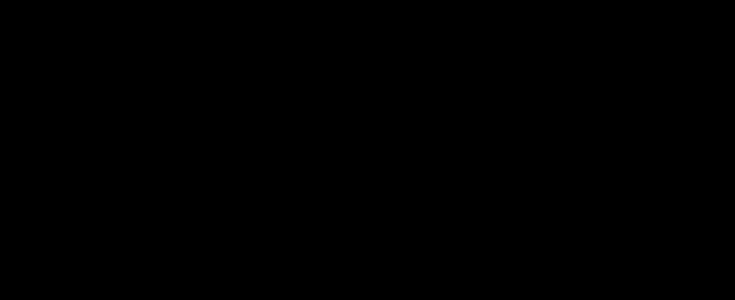
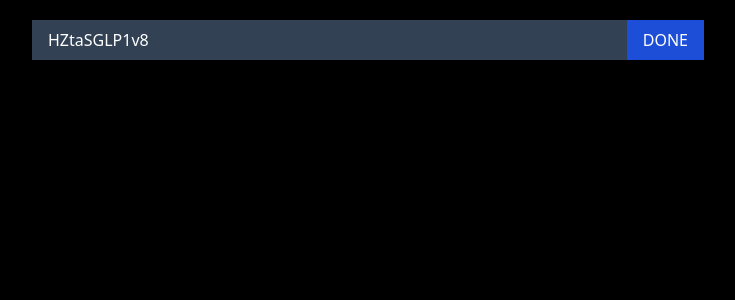
Before and after one commit to bryanjenningz/speaking-practice, a Next.js app: page / in a window 1280 px wide. Shown: the top 300 px of the page, without its empty margins (272-1007 px from the left). Built offline with nearby package versions, Linux system fonts and the light colour scheme.

Commit message:
Load video by ID
Add form with input and button
On submit, load the video by the ID that was entered

```diff
--- a/src/components/YouTube.tsx
+++ b/src/components/YouTube.tsx
@@ -1,11 +1,15 @@
-import { NextPage } from "next";
 import { useEffect, useState } from "react";
+import { classes } from "~/utils/classes";
 
 const YOUTUBE_API_URL = "https://www.youtube.com/iframe_api";
 const YOUTUBE_PLAYER_ID = "__youtube-player__";
-const DEFAULT_YOUTUBE_VIDEO_ID = "M7lc1UVf-VE";
+export const DEFAULT_YOUTUBE_VIDEO_ID = "M7lc1UVf-VE";
 
-type YouTubePlayer = {};
+export type VideoState = "HIDDEN" | "PAUSED" | "PLAYING";
+
+type YouTubePlayer = {
+  loadVideoById: (videoId: string) => void;
+};
 
 declare global {
   interface Window {
@@ -23,41 +27,50 @@
         ): YouTubePlayer;
       };
     };
+    player?: YouTubePlayer;
   }
 }
 
 const getYouTubePlayer = (
   videoId: string
 ): undefined | Promise<YouTubePlayer> => {
-  if (typeof document === "undefined") return;
+  if (typeof window === "undefined") return;
+  if (window.player) return Promise.resolve(window.player);
   const youtubeApiScriptTag = document.createElement("script");
   youtubeApiScriptTag.src = YOUTUBE_API_URL;
   document.body.append(youtubeApiScriptTag);
   return new Promise((resolve) => {
     window.onYouTubeIframeAPIReady = () => {
-      resolve(
-        new window.YT.Player(YOUTUBE_PLAYER_ID, {
-          height: 390,
-          width: 640,
-          videoId,
-          playerVars: { playsinline: 1 },
-        })
-      );
+      const player = new window.YT.Player(YOUTUBE_PLAYER_ID, {
+        height: 390,
+        width: 640,
+        videoId,
+        playerVars: { playsinline: 1 },
+      });
+      window.player = player;
+      resolve(player);
     };
   });
 };
 
 const useYouTubePlayer = () => {
-  const [player, setPlayer] = useState<undefined | YouTubePlayer>();
+  const globalPlayer =
+    typeof window === "undefined" ? undefined : window.player;
+  const [player, setPlayer] = useState<undefined | YouTubePlayer>(globalPlayer);
   useEffect(() => {
     (async () => {
       setPlayer(await getYouTubePlayer(DEFAULT_YOUTUBE_VIDEO_ID));
     })();
-  }, []);
+  }, [globalPlayer]);
   return player;
 };
 
-export const YouTubePlayer: NextPage = () => {
+export const YouTubePlayer = ({ videoState }: { videoState: VideoState }) => {
   const player = useYouTubePlayer();
-  return <div id={YOUTUBE_PLAYER_ID}></div>;
+  return (
+    <div
+      id={YOUTUBE_PLAYER_ID}
+      // className={classes(videoState === "HIDDEN" && "invisible")}
+    ></div>
+  );
 };
--- a/src/pages/index.tsx
+++ b/src/pages/index.tsx
@@ -1,8 +1,15 @@
 import { type NextPage } from "next";
 import Head from "next/head";
-import { YouTubePlayer } from "~/components/YouTube";
+import { useState } from "react";
+import {
+  type VideoState,
+  YouTubePlayer,
+  DEFAULT_YOUTUBE_VIDEO_ID,
+} from "~/components/YouTube";
 
 const Home: NextPage = () => {
+  const [videoState, setVideoState] = useState<VideoState>("HIDDEN");
+  const [videoId, setVideoId] = useState("HZtaSGLP1v8");
   return (
     <>
       <Head>
@@ -15,7 +22,27 @@
       </Head>
       <main className="flex min-h-screen flex-col items-center bg-black">
         <div className="container flex flex-col items-center justify-center gap-12 p-5">
-          <YouTubePlayer />
+          <form
+            className="flex w-full max-w-2xl"
+            onSubmit={(e) => {
+              e.preventDefault();
+              const player = window.player;
+              if (!player) return;
+              player.loadVideoById(videoId);
+              setVideoState("PLAYING");
+            }}
+          >
+            <input
+              className="grow bg-slate-700 px-4 py-2 text-white"
+              value={videoId}
+              onChange={(e) => setVideoId(e.target.value)}
+              placeholder={`Video ID (e.g. ${DEFAULT_YOUTUBE_VIDEO_ID})`}
+            />
+            <button className="bg-blue-700 px-4 py-2 uppercase text-white transition duration-300 hover:bg-blue-600">
+              Done
+            </button>
+          </form>
+          <YouTubePlayer videoState={videoState} />
         </div>
       </main>
     </>
--- /dev/null
+++ b/src/utils/classes.ts
@@ -0,0 +1,3 @@
+export const classes = (...args: (false | null | string)[]): string => {
+  return args.filter(Boolean).join(" ");
+};
```
